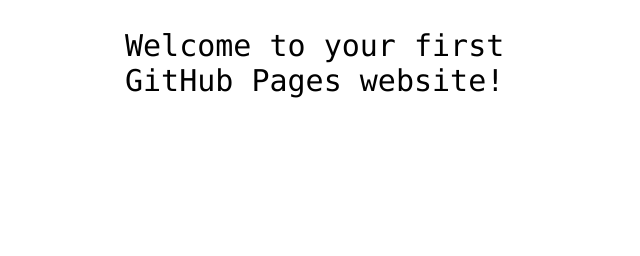
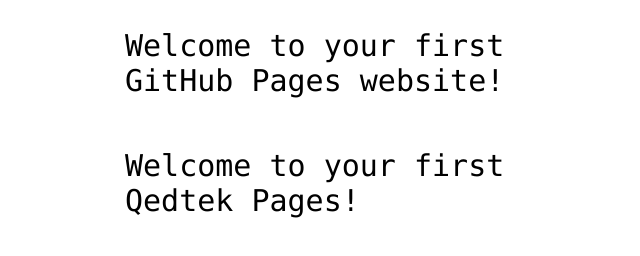
Before and after one commit to raja-qedtek/hello-world, a plain HTML site: page index.html in a window 1280 px wide. Shown: the part 360-616 px from the top of the page, without its empty margins (315-955 px from the left). Drawn offline with Linux system fonts and the light colour scheme.

Commit message:
Update index.html

```diff
--- a/index.html
+++ b/index.html
@@ -13,5 +13,6 @@
 
 <!-- Change this code here by copy and pasting your template on line 15 -->
 <p>Welcome to your first GitHub Pages website!</p>
+<p>Welcome to your first Qedtek Pages!</p>
 </body>
 </html>
```
